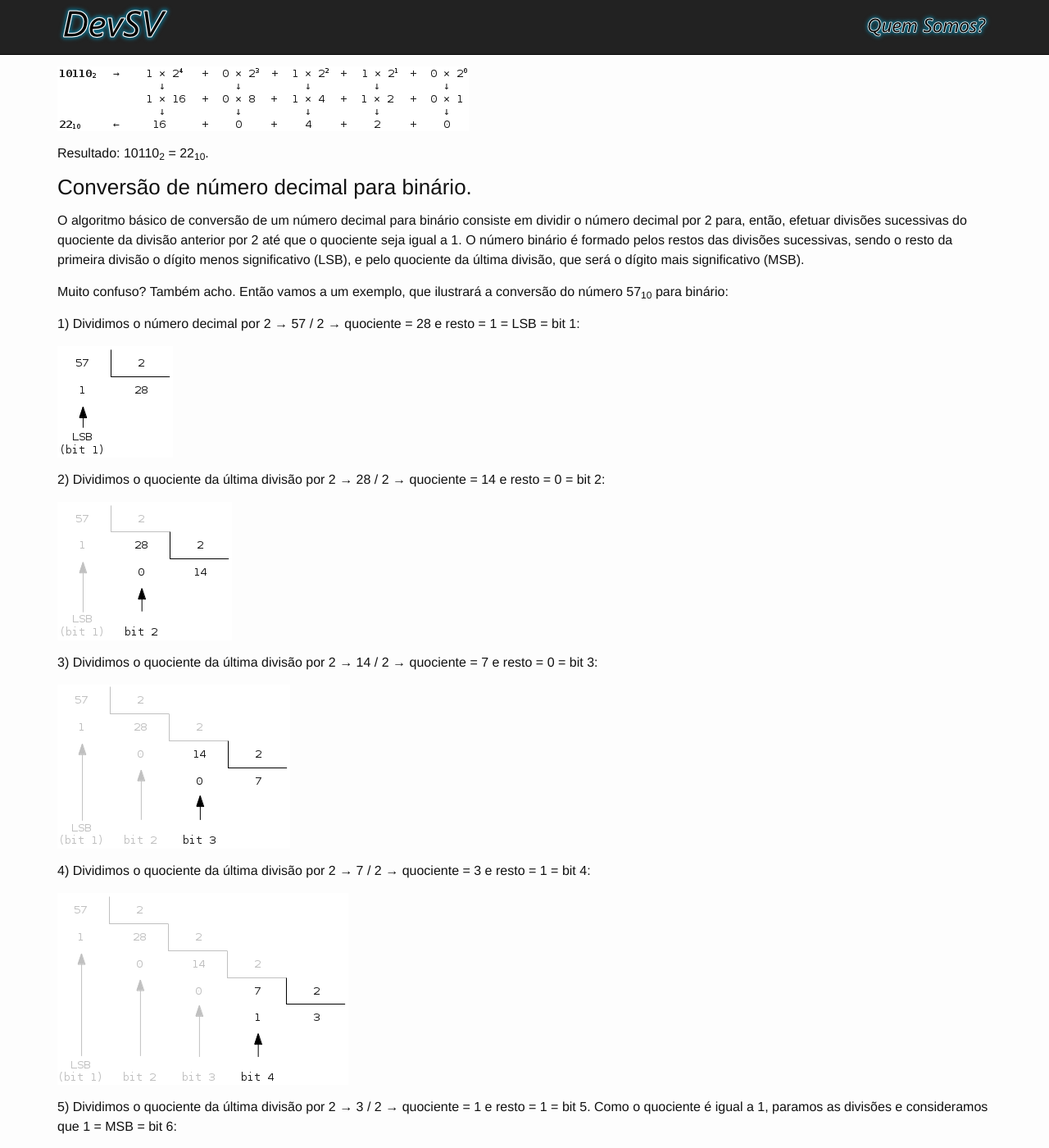
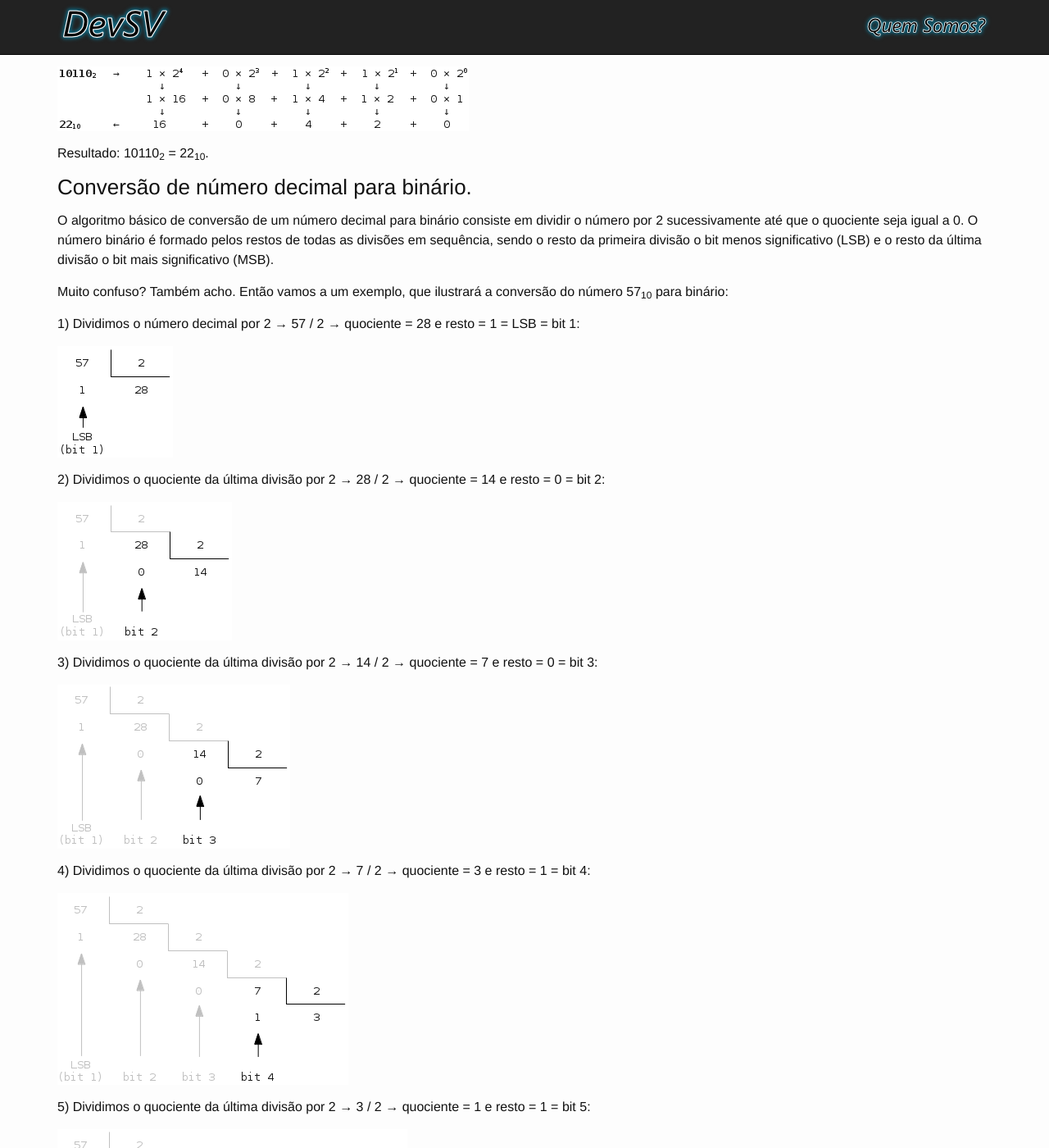
Before and after one commit to devsvbr/devsvbr.github.io, a Jekyll site: the page built from _posts/2016-02-29-como-computador-enxerga-numeros.md, in a window 1280 px wide and 1400 px high, scrolled down 2264 px. Shown: the whole window at 82% size. Built offline with Jekyll 4.4.1, drawn with Linux system fonts in a browser that asks for light colours; some of the changed text lies outside the part shown.

Commit message:
corrigindo algoritmo decimal para binario

```diff
--- a/_posts/2016-02-29-como-computador-enxerga-numeros.md
+++ b/_posts/2016-02-29-como-computador-enxerga-numeros.md
@@ -102,7 +102,7 @@ Resultado: 10110<sub>2</sub> = 22<sub>10</sub>.
 
 ### Conversão de número decimal para binário. ###
 
-O algoritmo básico de conversão de um número decimal para binário consiste em dividir o número decimal por 2 para, então, efetuar divisões sucessivas do quociente da divisão anterior por 2 até que o quociente seja igual a 1. O número binário é formado pelos restos das divisões sucessivas, sendo o resto da primeira divisão o dígito menos significativo (LSB), e pelo quociente da última divisão, que será o dígito mais significativo (MSB).
+O algoritmo básico de conversão de um número decimal para binário consiste em dividir o número por 2 sucessivamente até que o quociente seja igual a 0. O número binário é formado pelos restos de todas as divisões em sequência, sendo o resto da primeira divisão o bit menos significativo (LSB) e o resto da última divisão o bit mais significativo (MSB).
 
 Muito confuso? Também acho. Então vamos a um exemplo, que ilustrará a conversão do número 57<sub>10</sub> para binário:
 
@@ -122,13 +122,17 @@ Muito confuso? Também acho. Então vamos a um exemplo, que ilustrará a convers
 
 ![imagem da conversão de decimal para binário passo 4]({{ "/img/posts/2016-02-29-decimal-para-binario-4.png" | prepend: site.baseurl }})
 
-5) Dividimos o quociente da última divisão por 2 &rarr; 3 / 2 &rarr; quociente = 1 e resto = 1 = bit 5. Como o quociente é igual a 1, paramos as divisões e consideramos que 1 = MSB = bit 6:
+5) Dividimos o quociente da última divisão por 2 &rarr; 3 / 2 &rarr; quociente = 1 e resto = 1 = bit 5:
 
 ![imagem da conversão de decimal para binário passo 5]({{ "/img/posts/2016-02-29-decimal-para-binario-5.png" | prepend: site.baseurl }})
 
-6) Por fim, montamos o número binário (lembre-se que o LSB é o primeiro bit da direita):
+6) Dividimos o quociente da última divisão por 2 &rarr; 1 / 2 &rarr; quociente = 0 e resto = 1 = bit 6:
 
 ![imagem da conversão de decimal para binário passo final]({{ "/img/posts/2016-02-29-decimal-para-binario-6.png" | prepend: site.baseurl }})
+
+7) Como o quociente da última divisão foi igual 0, paramos as divisões e montamos o número binário (quando escrever o número, lembre-se que o LSB é o primeiro bit da direita):
+
+![imagem da conversão de decimal para binário passo final]({{ "/img/posts/2016-02-29-decimal-para-binario-7.png" | prepend: site.baseurl }})
 
 Resultado: 57<sub>10</sub> = 111001<sub>2</sub>.
 
```
